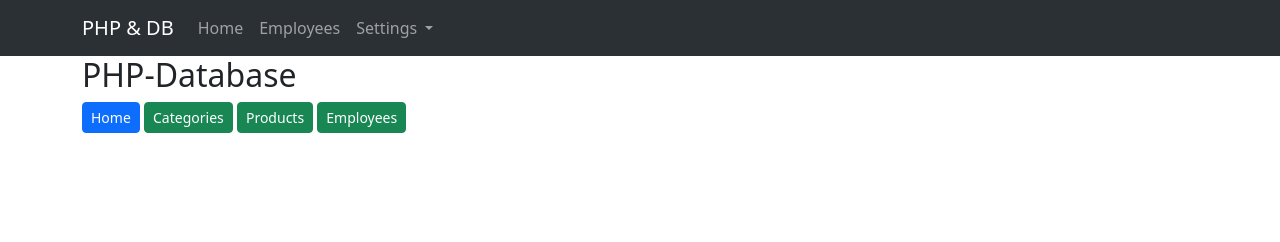
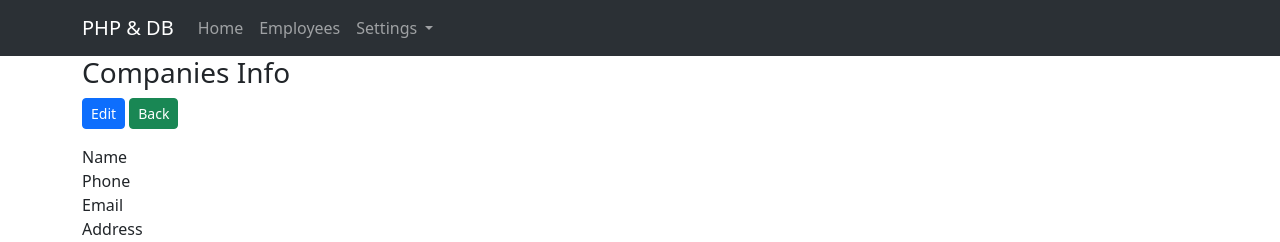
Before and after one commit to Visall666/PHP-DB, a PHP site: page /PHP/companies/index.php in a window 1280 px wide. Shown: the top 242 px of the page. Run offline with PHP 8.4, Linux system fonts and the light colour scheme; the visitor is signed in with stand-in values (Sample User, id 1); data that the repository does not hold is empty.

Commit message:
add Companies Info

```diff
--- /dev/null
+++ b/companies/index.php
@@ -0,0 +1,54 @@
+<?php
+    include('../config.php');
+    $title = "Companies Info";
+    include('../function.php');
+    $com = scalar_query("select * from companies where id=1");
+?>
+
+<?php include('../includes/header.php');?>
+<body>
+    <div class="container">
+        <h3>Companies Info</h3>
+        <p>
+            <a href="edit.php" class="btn btn-primary btn-sm">Edit</a>
+            <a href="../index.php" class="btn btn-success btn-sm">Back</a>
+        </p>
+
+        <div class="row">
+            <label for="" class="col-sm-3">Name</label>
+            <div class="col-sm-9">
+                <strong><?=$com['name'];?></strong>
+            </div>
+        </div>
+        <div class="row">
+            <label for="" class="col-sm-3">Phone</label>
+            <div class="col-sm-9">
+                <strong><?=$com['phone'];?></strong>
+            </div>
+        </div>
+        <div class="row">
+            <label for="" class="col-sm-3">Email</label>
+            <div class="col-sm-9">
+                <strong><?=$com['email'];?></strong>
+            </div>
+        </div>
+        <div class="row">
+            <label for="" class="col-sm-3">Address</label>
+            <div class="col-sm-9">
+                <strong><?=$com['address'];?></strong>
+            </div>
+        </div>
+        <div class="row">
+            <label for="" class="col-sm-3">Description</label>
+            <div class="col-sm-9">
+                <strong><?=$com['description'];?></strong>
+            </div>
+        </div>
+        <div class="row">
+            <label for="" class="col-sm-3">Logo</label>
+            <div class="col-sm-9">
+                <img src="<?=BURL.$com['logo'];?>" alt="" width="150">
+            </div>
+        </div>
+    </div>
+<?php include('../includes/footer.php');?>
--- a/includes/header.php
+++ b/includes/header.php
@@ -32,6 +32,7 @@
             Settings
           </a>
           <ul class="dropdown-menu">
+            <li><a class="dropdown-item" href="<?=BURL;?>companies/index.php">Companies Info</a></li>
             <li><a class="dropdown-item" href="<?=BURL;?>products/index.php">Products</a></li>
             <li><a class="dropdown-item" href="<?=BURL;?>categories/index.php">Categories</a></li>
           </ul>
```
Also changed, not shown: companies/edit.php (added).
